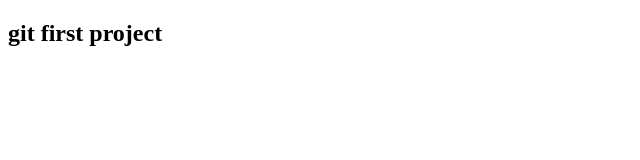
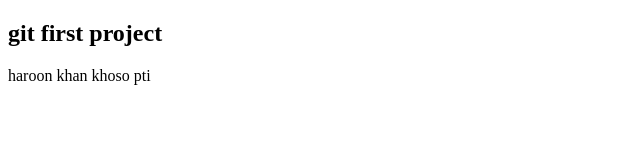
Before and after one commit to haroon622/10th-june-, a plain HTML site: page index.html in a window 1280 px wide. Shown: the whole page, without its empty margins (0-640 px from the left). Drawn offline with Linux system fonts and the light colour scheme.

```diff
--- a/index.html
+++ b/index.html
@@ -8,6 +8,9 @@
 <body>
   <h2>git first project
   </h2>
+  <div><p>haroon khan khoso pti</p></div>
+
+
 
 </body>
 </html>
```
